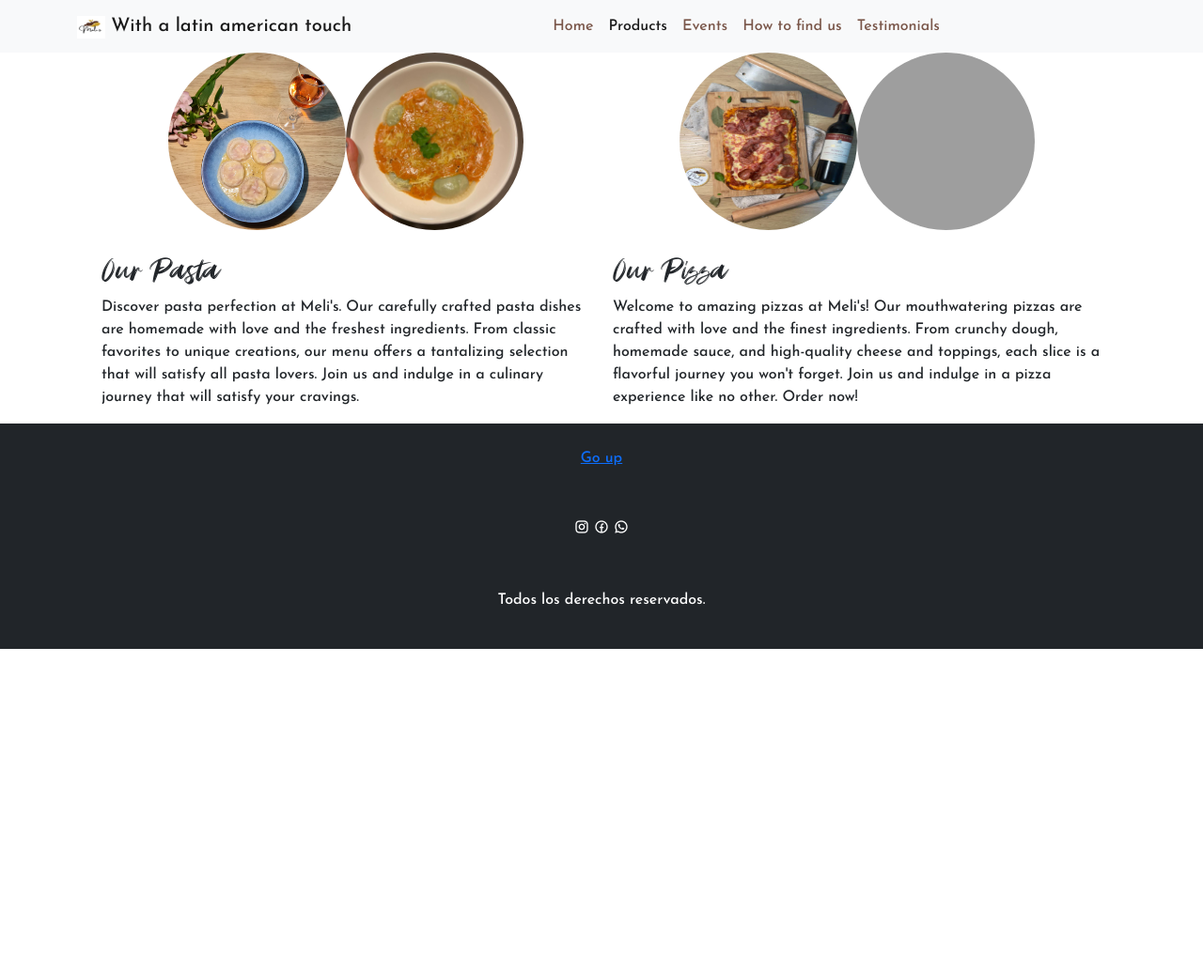
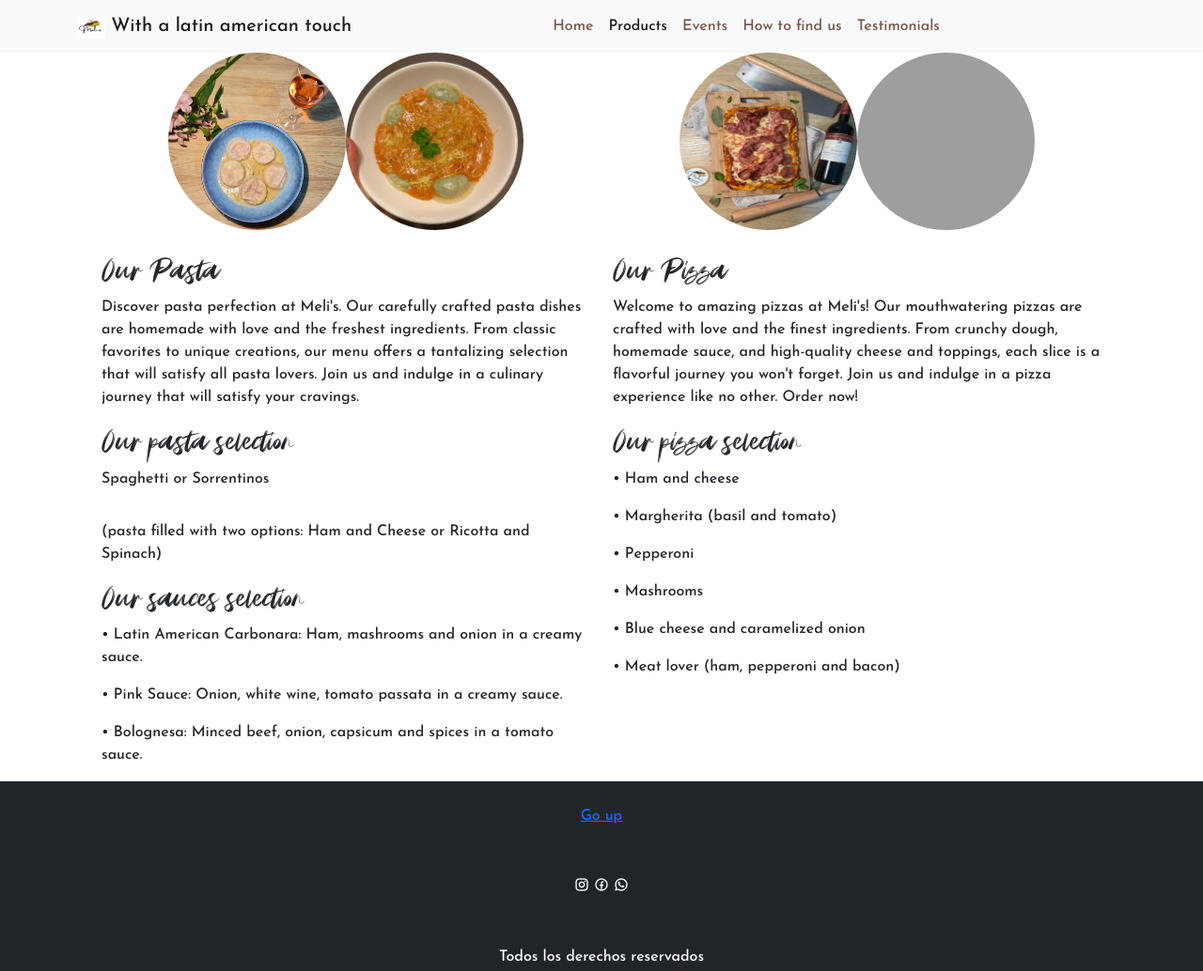
Before and after one commit to NoeliaDalmedo/Meli-s-Food, a website: page views/products.html in a window 1280 px wide. Shown: the whole page at 94% size. Before the commit the page ends 800 px from the top, so only its background shows below. Drawn offline with nearby package versions, Linux system fonts and the light colour scheme; grey boxes are pictures that could not be loaded; files whose address does not match are found by name.

Commit message:
mas cambios

```diff
--- a/views/products.html
+++ b/views/products.html
@@ -75,6 +75,14 @@
 			</div>
 			<h2>Our Pasta</h2>
 			<p>Discover pasta perfection at Meli's. Our carefully crafted pasta dishes are homemade with love and the freshest ingredients. From classic favorites to unique creations, our menu offers a tantalizing selection that will satisfy all pasta lovers. Join us and indulge in a culinary journey that will satisfy your cravings.</p>
+			<h2>Our pasta selection</h2>
+			<p> Spaghetti or Sorrentinos<p>
+			<p>(pasta filled with two options:
+				Ham and Cheese or Ricotta and Spinach)</p>
+			<h2>Our sauces selection</h2>
+			<p>• Latin American Carbonara: Ham, mashrooms and onion in a creamy sauce. </p>
+			<p>• Pink Sauce: Onion, white wine, tomato passata in a creamy sauce. </p>
+			<p>• Bolognesa: Minced beef, onion, capsicum and spices in a tomato sauce.</p>
 		</div>
 		<div class="col-md-6 d-flex flex-column">
 			<div class="d-flex justify-content-center mb-4">
@@ -83,6 +91,13 @@
 			</div>
 			<h2>Our Pizza</h2>
 			<p>Welcome to amazing pizzas at Meli's! Our mouthwatering pizzas are crafted with love and the finest ingredients. From crunchy dough, homemade sauce, and high-quality cheese and toppings, each slice is a flavorful journey you won't forget. Join us and indulge in a pizza experience like no other. Order now!</p>
+			<h2>Our pizza selection</h2>
+			<p> • Ham and cheese </p>
+			<p> • Margherita (basil and tomato)</p>
+			<p> • Pepperoni</p>
+			<p> • Mashrooms</p>
+			<p> • Blue cheese and caramelized onion</p>
+			<p> • Meat lover (ham, pepperoni and bacon)</p>
 		</div>
 	</div>
 </div>
@@ -101,7 +116,7 @@
 		<i class="ri-facebook-circle-line icon"></i>
 		<i class="ri-whatsapp-line icon"></i>
 	</div>
-	<p class="derechosReservados">Todos los derechos reservados.</p>
+	<p class="derechosReservados">Todos los derechos reservados</p>
  </footer>
 <!-- fin footer -->
 
```
Also changed, not shown: index.html (+1 -1 lines), views/events.html (+1 -1 lines), views/howtofindus.html (+1 -1 lines), views/testimonials.html (+2 -2 lines).
